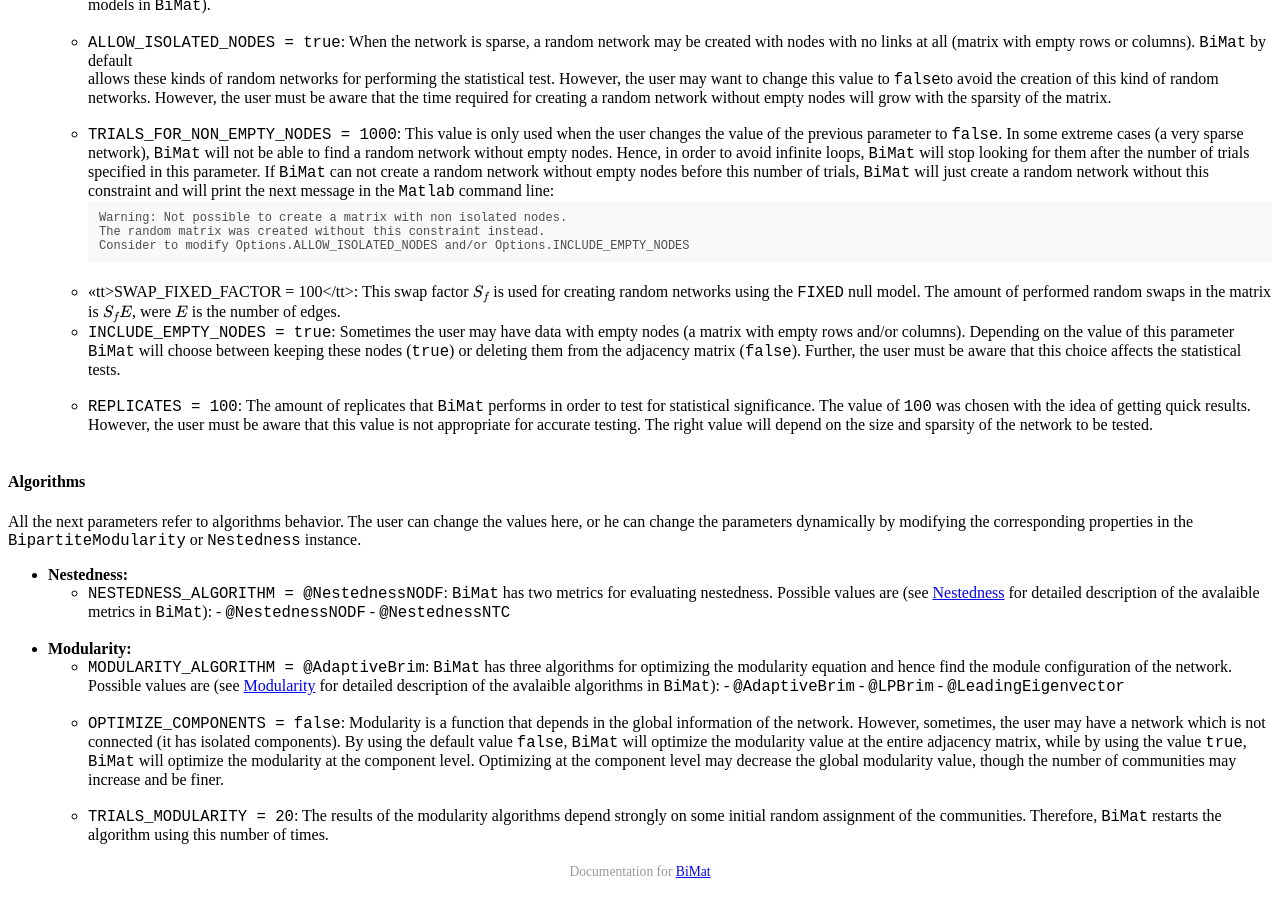
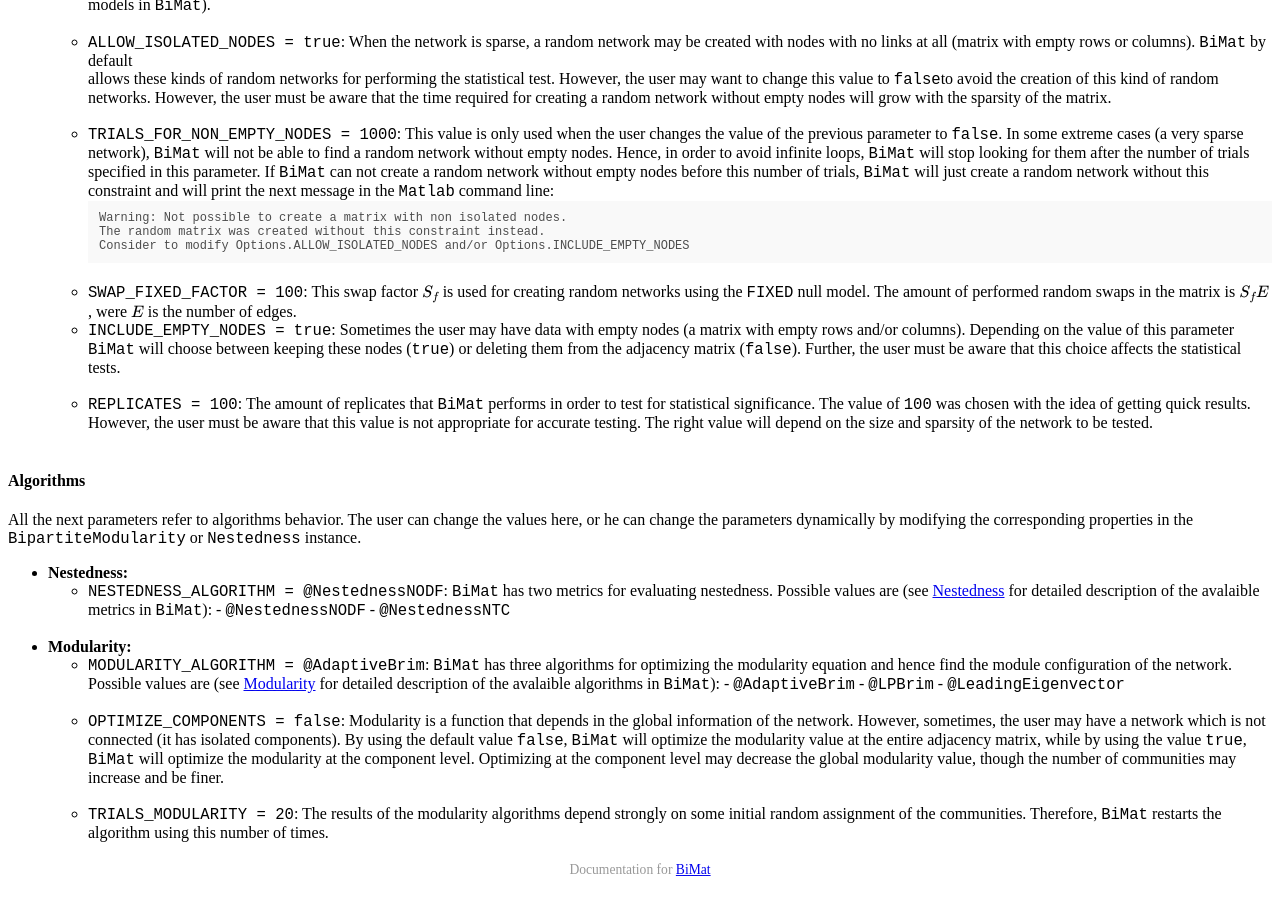
Before and after one commit to bimat/bimat.github.io, a Jekyll site: the page built from _posts/25-02-17-configuration.md, in a window 1280 px wide and 900 px high, scrolled down 708 px. Built offline with Jekyll 4.4.1, drawn with Linux system fonts in a browser that asks for light colours; Markdown is read by kramdown in place of the engine named in the settings; formulas are drawn with MathJax 3; a style sheet for code colours, icons or effects is not loaded.

Commit message:
updating the html files

```diff
--- a/_posts/25-02-17-configuration.md
+++ b/_posts/25-02-17-configuration.md
@@ -43,7 +43,7 @@ the values below (these values are using during meta-analysis):
 	The random matrix was created without this constraint instead.
 	Consider to modify Options.ALLOW_ISOLATED_NODES and/or Options.INCLUDE_EMPTY_NODES
 	</pre>
-  * <<tt>SWAP_FIXED_FACTOR = 100</tt>: This swap factor $S_f$ is used for creating random networks using the
+  * <tt>SWAP_FIXED_FACTOR = 100</tt>: This swap factor $S_f$ is used for creating random networks using the
 	<tt>FIXED</tt> null model. The amount of performed random swaps in the matrix is $S_f E$, were $E$ is the
 	number of edges.
   * <tt>INCLUDE_EMPTY_NODES = true</tt>: Sometimes the user may have data with empty nodes (a matrix
```
Also changed, not shown: 1 other file.
